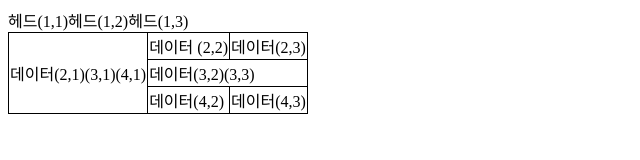
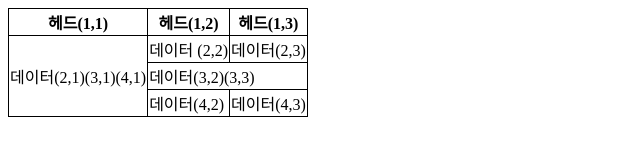
Before and after one commit to dhhan36641861/dhhan36641861.github.io, a plain HTML site: page 5장_테이블/talbeSpan.html in a window 1280 px wide. Shown: the whole page, without its empty margins (0-640 px from the left). Drawn offline with Linux system fonts and the light colour scheme.

Commit message:
Update talbeSpan.html

```diff
--- a/5장_테이블/talbeSpan.html
+++ b/5장_테이블/talbeSpan.html
@@ -9,7 +9,7 @@
   <title>HTML5 테이블 스팬 실습</title></head>
 <body>
   <table>
-  <tr>헤드(1,1)</tr> <tr>헤드(1,2)</tr> <tr>헤드(1,3)</tr>
+  <tr><th>헤드(1,1)</th> <th>헤드(1,2)</th> <th>헤드(1,3)</th></tr>
   <tr><td rowspan="3">데이터(2,1)(3,1)(4,1)</td> <td>데이터 (2,2)</td><td>데이터(2,3)</td></tr>
   <tr>  <td colspan="2">데이터(3,2)(3,3)</td></tr>
   <tr><td>데이터(4,2)</td><td>데이터(4,3)</td></tr>
```
